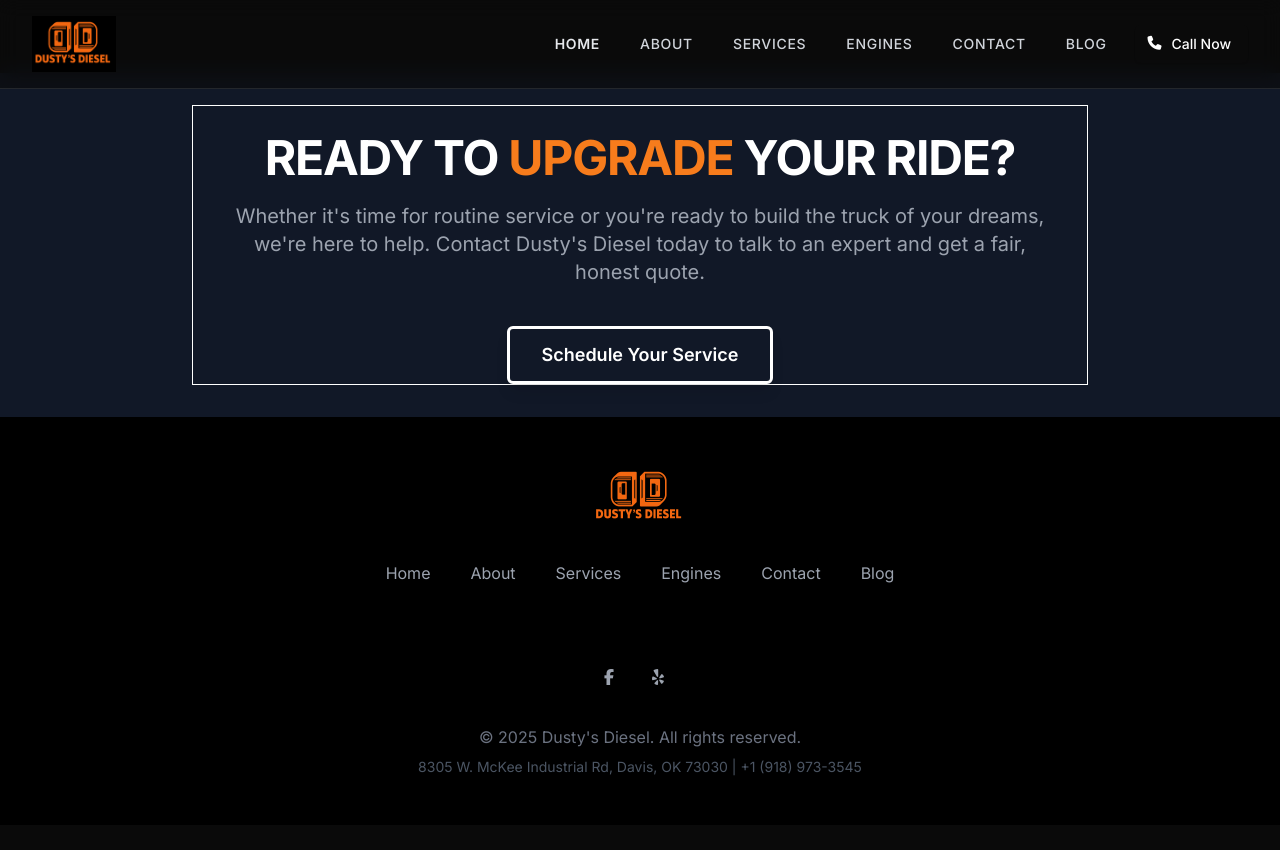
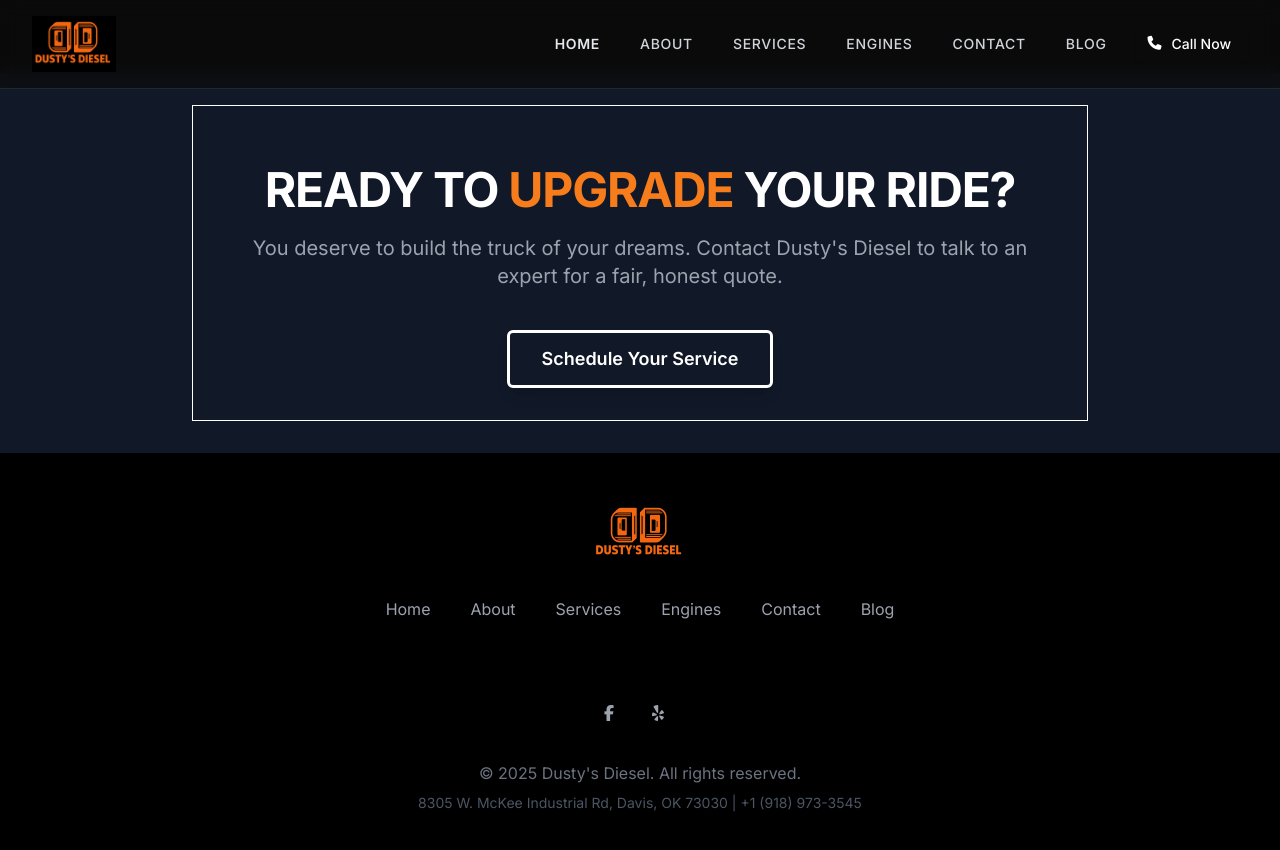
Before and after one commit to JamesBrownR/Dusty-s-Diesel, a Jekyll site: the page built from services/index.html, in a window 1280 px wide and 900 px high, scrolled down 3158 px. Shown: the top 850 px of the window. Built offline with Jekyll 4.4.1, drawn with Linux system fonts in a browser that asks for light colours; nearby versions of some CDN libraries.

Commit message:
Update index.html

```diff
--- a/services/index.html
+++ b/services/index.html
@@ -127,13 +127,13 @@
 
 
 
-<section class="py-8 bg-gray-900">
-    <div style = "border-width: 0.1rem; border-color: white;"  class="container mx-auto max-w-4xl px-4 sm:px-6 lg:px-8 text-center">
+<section class="py-8 px-8 bg-gray-900">
+    <div style = "border-width: 0.1rem; border-color: white;"  class="container p-8 mx-auto max-w-4xl px-4 sm:px-6 lg:px-8 text-center">
         <h2 class="text-3xl sm:text-4xl font-extrabold text-white tracking-tight">
             READY TO <span style="color:var(--brand-red);">UPGRADE</span> YOUR RIDE?
         </h2>
         <p class="mt-6 text-xl text-gray-400">
-            Whether it's time for routine service or you're ready to build the truck of your dreams, we're here to help. Contact Dusty's Diesel today to talk to an expert and get a fair, honest quote.
+            You deserve to build the truck of your dreams. Contact Dusty's Diesel to talk to an expert for a fair, honest quote.
         </p>
         <a href="{{ site.baseurl }}/contact#quote" class="mt-10 inline-block px-8 py-3 text-lg font-semibold rounded-md shadow-lg text-white bg-brand-red hover:bg-opacity-80 transition-all duration-300 transform hover:scale-105 focus-ring" style="border-color: #ffffff; border-width: medium;">
             Schedule Your Service
```
